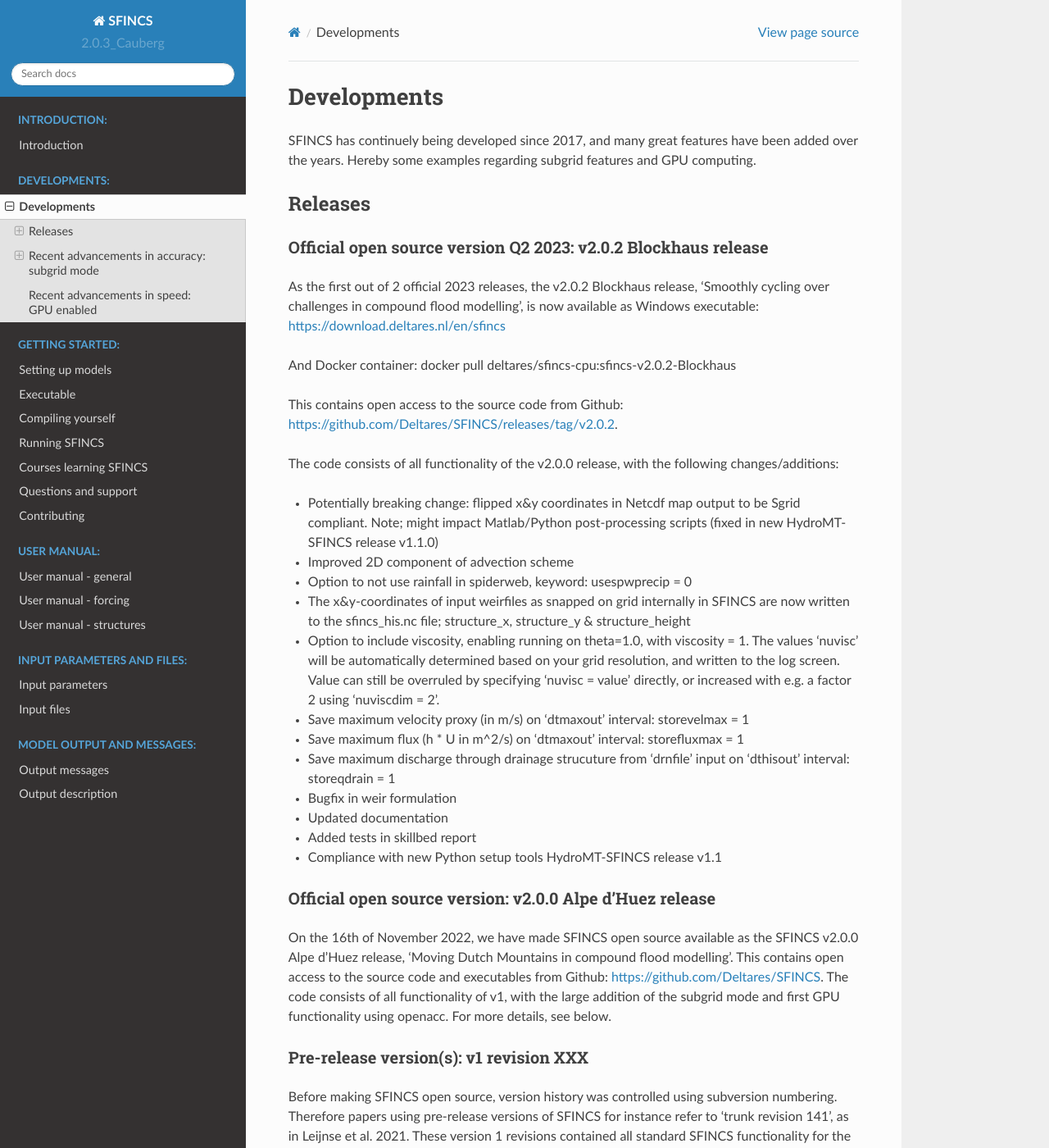
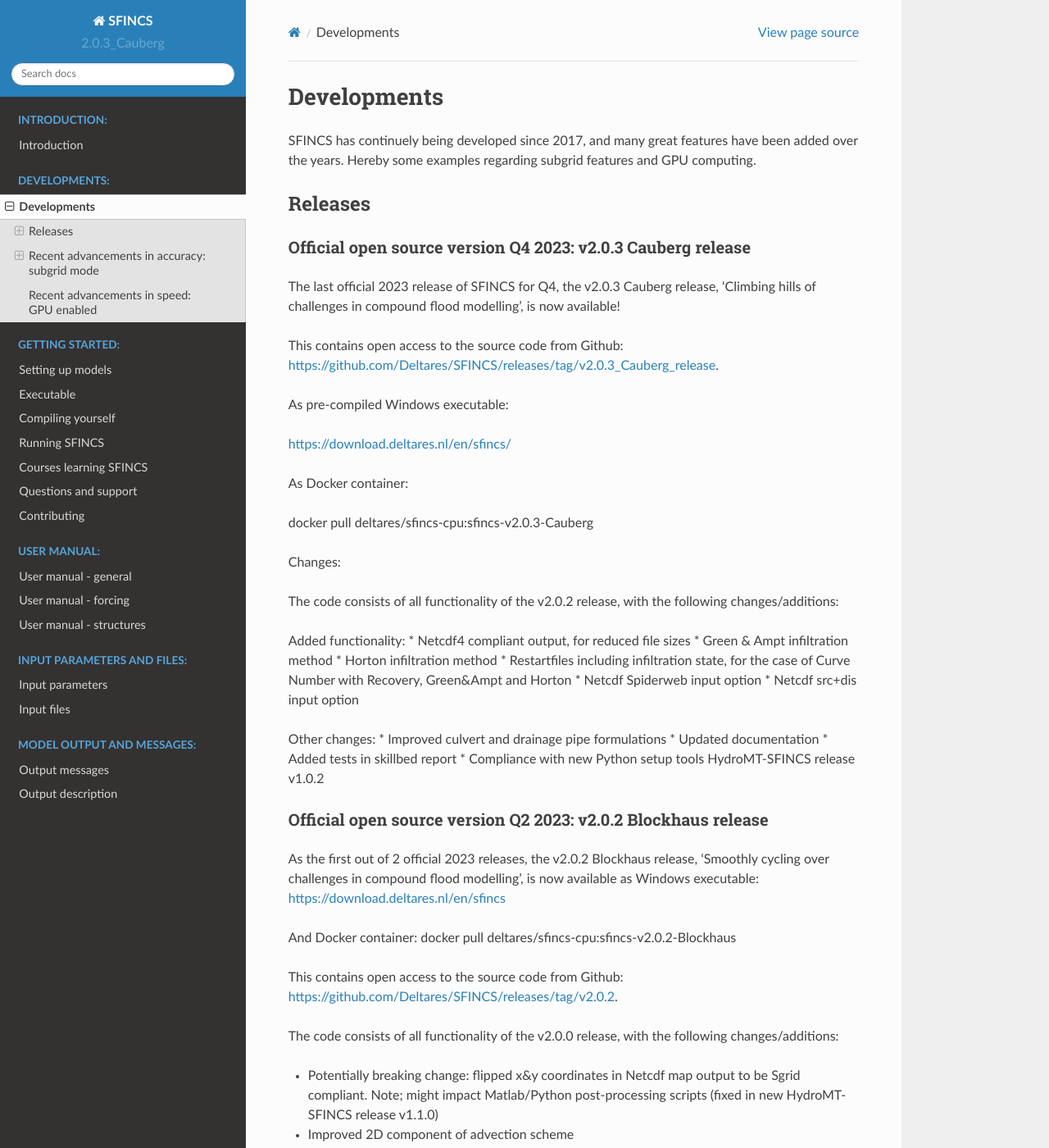
Before and after one commit to Deltares/SFINCS, a Sphinx documentation site: the page built from docs/developments.rst, in a window 1280 px wide and 1400 px high. Shown: the whole window at 82% size. Built offline with Sphinx 7.4.7 and the Read the Docs theme 2.0.0, drawn with Linux system fonts in a browser that asks for light colours.

Commit message:
- Add release notes - Try to get Readthedocs building again by adding install of sphinx_rtd_theme

```diff
--- a/docs/developments.rst
+++ b/docs/developments.rst
@@ -6,6 +6,39 @@
 
 Releases
 -----
+
+Official open source version Q4 2023: v2.0.3 Cauberg release
+^^^^^
+
+The last official 2023 release of SFINCS for Q4, the v2.0.3 Cauberg release, 'Climbing hills of challenges in compound flood modelling', is now available!
+
+This contains open access to the source code from Github: https://github.com/Deltares/SFINCS/releases/tag/v2.0.3_Cauberg_release.
+
+As pre-compiled Windows executable:
+
+https://download.deltares.nl/en/sfincs/
+
+As Docker container:
+
+docker pull deltares/sfincs-cpu:sfincs-v2.0.3-Cauberg
+
+Changes:
+
+The code consists of all functionality of the v2.0.2 release, with the following changes/additions:
+
+Added functionality:
+* Netcdf4 compliant output, for reduced file sizes
+* Green & Ampt infiltration method
+* Horton infiltration method
+* Restartfiles including infiltration state, for the case of Curve Number with Recovery, Green&Ampt and Horton
+* Netcdf Spiderweb input option
+* Netcdf src+dis input option
+
+Other changes:
+* Improved culvert and drainage pipe formulations
+* Updated documentation
+* Added tests in skillbed report
+* Compliance with new Python setup tools HydroMT-SFINCS release v1.0.2
 
 Official open source version Q2 2023: v2.0.2 Blockhaus release
 ^^^^^
--- /dev/null
+++ b/docs/requirements.txt
@@ -0,0 +1,4 @@
+# Defining the exact version will make sure things don't break
+sphinx==5.3.0
+sphinx_rtd_theme==1.1.1
+readthedocs-sphinx-search==0.1.1
```
Also changed, not shown: docs/example.rst (+4 -6 lines), .readthedocs.yaml.
